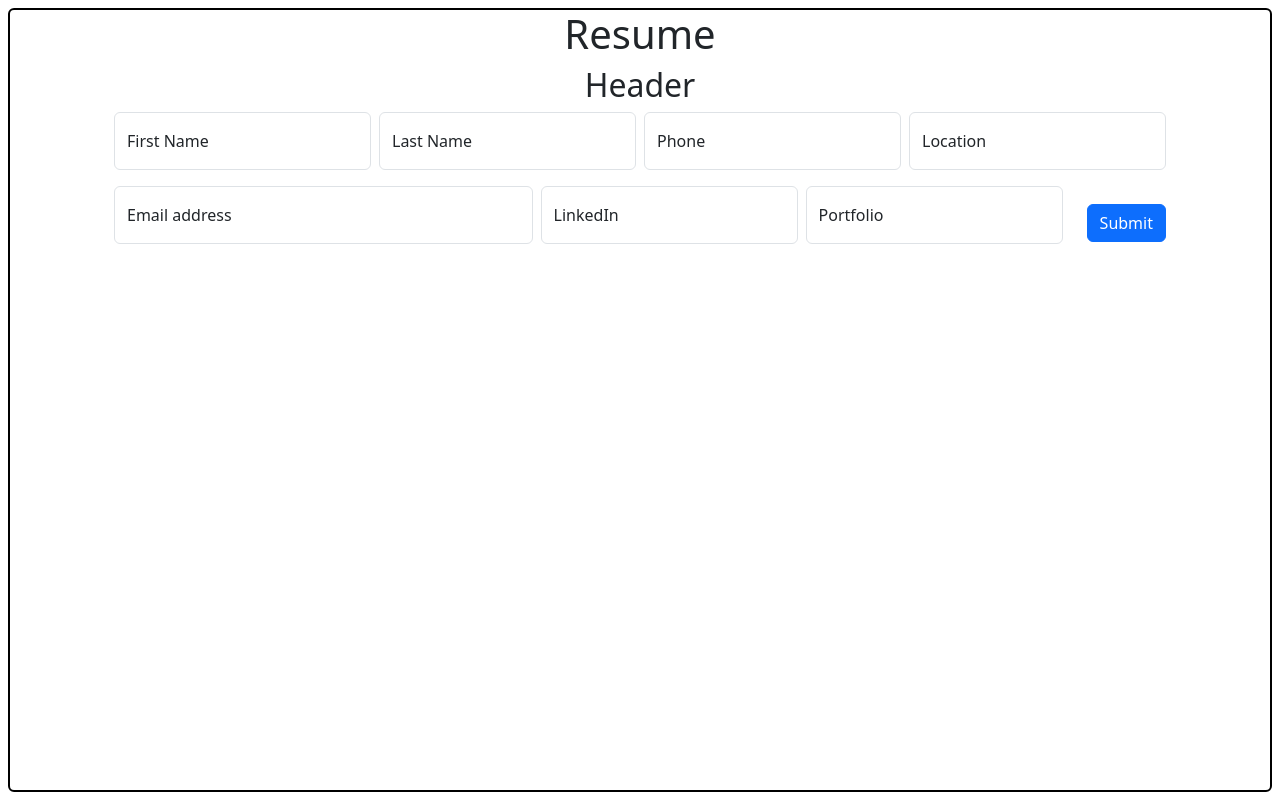
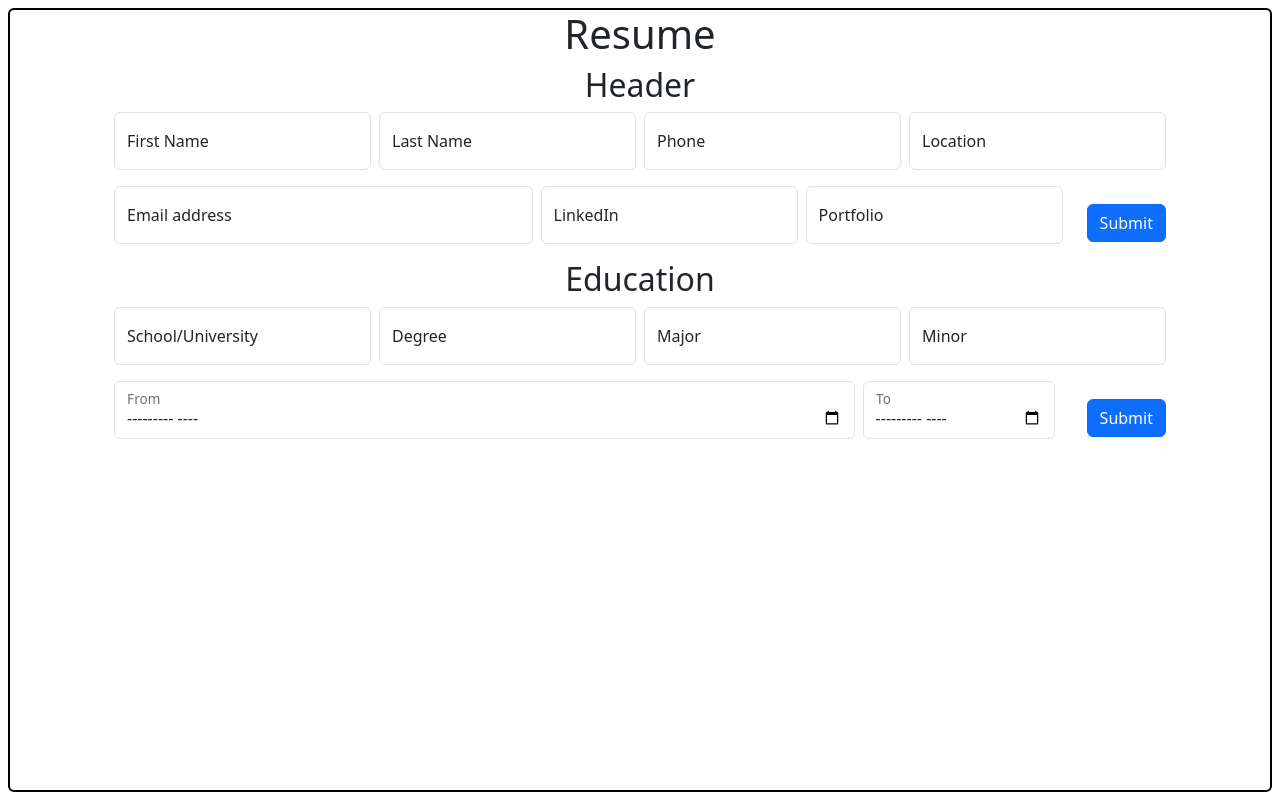
Before and after one commit to asampers/cv-app, a React (Vite) app: page / in a window 1280 px wide. Built offline with nearby package versions, Linux system fonts and the light colour scheme.

Commit message:
Add Container and Education

```diff
--- a/src/App.jsx
+++ b/src/App.jsx
@@ -1,12 +1,18 @@
 //import { useState } from 'react'
 import './App.css'
 import { Header } from './components/Header'
+import { Education } from './components/Education'
+import { Container } from './components/Container'
 function App() {
 
   return (
     <div className='resume container-fluid d-flex align-items-center flex-column border border-black border-2 rounded'>
       <h1>Resume</h1>
       <Header />
+      <Container title="Education">
+        <Education />
+      </Container>
+
     </div>
   )
 }
--- /dev/null
+++ b/src/components/Container.jsx
@@ -0,0 +1,10 @@
+export function Container({title, children}) {
+  return (
+    <>
+      <h2>{title}</h2>
+      {children}
+    </>
+  )
+}
+
+//export { Container };
--- /dev/null
+++ b/src/components/Education.jsx
@@ -0,0 +1,46 @@
+export function Education() {
+
+  return (
+    <>
+    <form>
+      <div className="d-flex flex-column">
+        <div className="d-flex">
+          <div className="form-floating mb-3 me-2">
+            <input type="text" className="form-control" placeholder="UCLA"/>
+            <label>School/University</label>
+          </div>
+          <div className="form-floating mb-3 me-2">
+            <input type="text" className="form-control" placeholder="Bachelors"/>
+            <label>Degree</label>
+          </div>
+          <div className="form-floating mb-3 me-2">
+            <input type="tel" className="form-control" placeholder="Computer Science"/>
+            <label>Major</label>
+          </div>
+          <div className="form-floating mb-3">
+            <input type="text" className="form-control" placeholder="Spanish"/>
+            <label>Minor</label>
+          </div>
+        </div>
+        <div className="d-flex">
+          <div className="form-floating flex-fill mb-3 me-2">
+            <input
+              type="month"
+              className="form-control"
+              placeholder="September"
+            />
+            <label>From</label>
+          </div>
+          <div className="form-floating mb-3 me-2">
+            <input type="month" className="form-control" placeholder="May"/>
+            <label>To</label>
+          </div>
+          <button type="submit" className="btn btn-primary align-self-center ms-4">
+            Submit
+          </button>
+        </div>
+      </div>
+    </form>
+    </>
+  )
+}
--- a/src/components/Header.jsx
+++ b/src/components/Header.jsx
@@ -1,4 +1,5 @@
 export function Header() {
+
   return (
     <>
     <h2>Header</h2>
```
